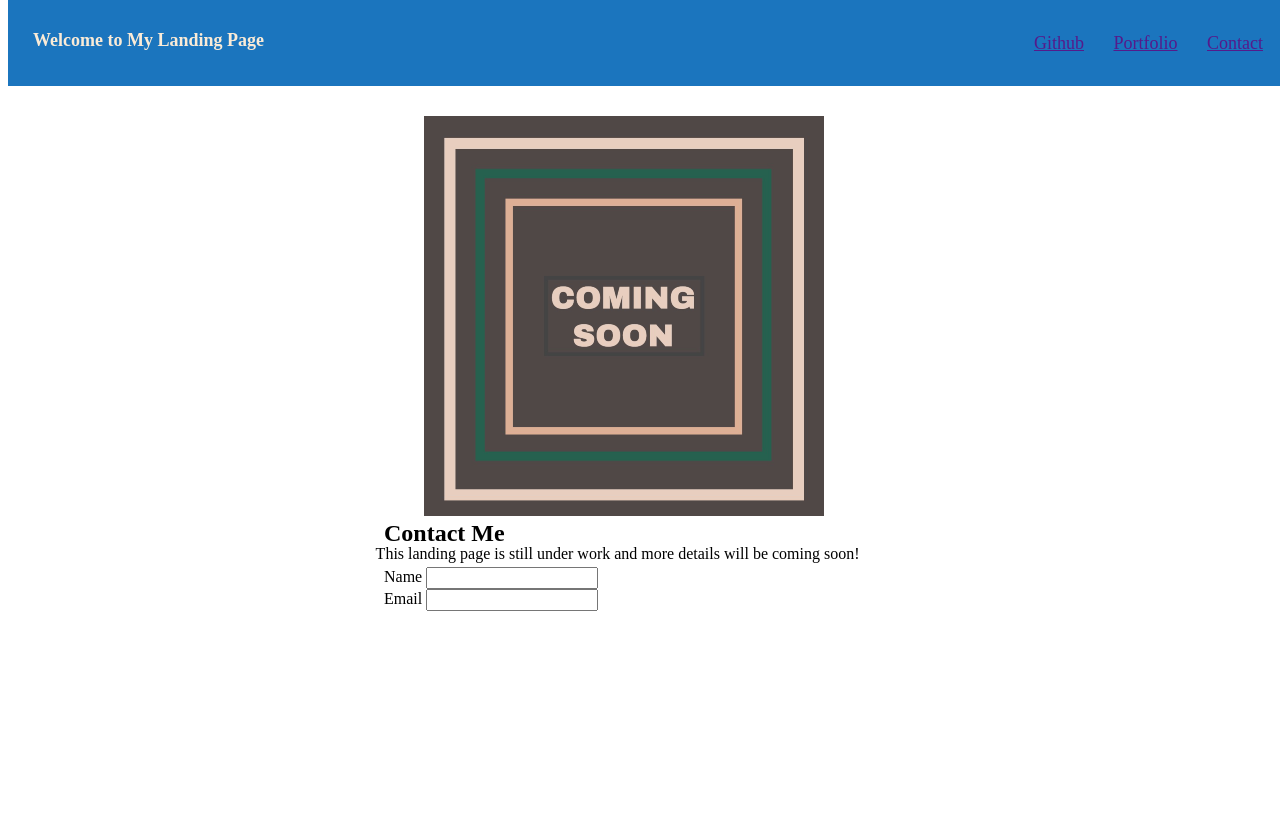
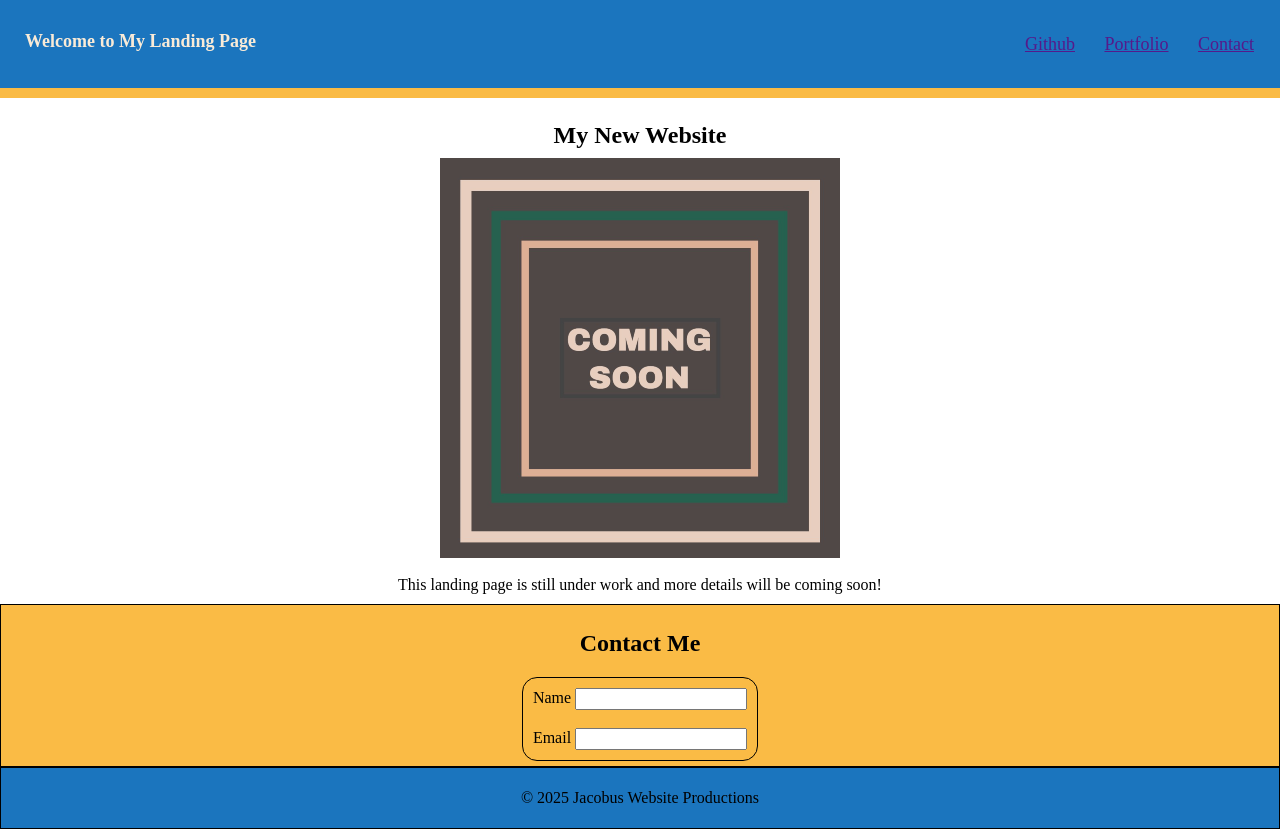
Before and after one commit to Jacobus-Berghoefer/Bootcamp-01-Mini-Project-Landing-Page, a plain HTML site: page index.html in a window 1280 px wide. Before the commit the page ends 800 px from the top, so only its background shows below. Drawn offline with Linux system fonts and the light colour scheme.

Commit message:
primarily changed css displays to account for more display:flex scenerios. Overall improved the layout of the landing page

```diff
--- a/assets/style.css
+++ b/assets/style.css
@@ -4,14 +4,20 @@
     font-family:'Times New Roman', Times, serif;
 }
 
+body{
+    padding: 0% ;
+    margin: 0%;
+}
+
 /*This div container captures the header and the nav bar*/
 div.container{
-    position: fixed;
+    position: relative;
     top: 0;
-    width: 100%;
     color: antiquewhite;
     background-color: #1b75be;
     font-size: 18px;
+    padding: 1px;
+    margin: 0%;
 }
 
 header{
@@ -38,12 +44,30 @@ header ul li{
     margin-right: 25px;
 }
 
-/*landpage-image*/
+div.gap{
+    padding: 5px;
+    background-color: rgb(250, 187, 69);
+}
 
-figure {
-    position: absolute;
-    top: 100px;
-    left: 30%;
+div.imgtitle{
+    display:flex;
+    flex-direction: column;
+    align-items: center;
+    font-size: 24px;
+    padding: 0%;
+    margin: 0%;
+    height: 50px;
+    width: 100%;
+}
+
+/* A container for the landpage-image and it's caption*/
+
+figure.landpage-image {
+    display:flex;
+    flex-direction: column;
+    align-items: center;
+    padding: 5px;
+    margin: 5px;
 }
 
 img {
@@ -51,21 +75,34 @@ img {
 }
 
 figcaption {
-    position: relative;
-    top: 25px;
-    right: 10%;
+
 }
 
 section {
-    position: absolute;
-    top: 500px;
-    left: 30%;
+    display: flex;
+    flex-direction: column;
+    align-items: center;
+    padding: 5px;
+    background-color: rgb(250, 187, 69);
+    border: 1px solid black;
 }
 
 h2 {
 
 }
 
-footer{
+div.inputs {
+    border: 1px solid black;
+    border-radius: 15px;
+    padding: 10px;
 
 }
+
+footer{
+    display: flex;
+    flex-direction: column;
+    align-items: center;
+    padding: 5px;
+    background-color: #1b75be;
+    border: 1px solid black;
+}
--- a/index.html
+++ b/index.html
@@ -23,27 +23,37 @@
             </nav>
         </header>
     </div>
+
+    <div class="gap"></div>
+
+    <div class="imgtitle">
+        <p><strong>My New Website</strong> </p>
+    </div>
+
         <figure class="landpage-image">
             <img src="./assets/landpage-image-1.png" alt="Coming Soon!"/>
-            <figcaption> This landing page is still under work and more details will be coming soon! </figcaption>
+            <figcaption><br>This landing page is still under work and more details will be coming soon!</figcaption>
         </figure>
 
         <!--Contact Form Section-->
         <section>
             <h2>Contact Me</h2>
+                <div class="inputs">
                     <div>
                         <label for="name">Name</label>
                         <input type="text" id="name">
                     </div>
+                    <br>
                     <div>
                         <label for="email">Email</label>
                         <input type="text" id="name">
+                    </div>
                 </div>
         </section>
 
     <!--Footer Requirement-->
     <footer class="footer">
-
+        <p>© 2025 Jacobus Website Productions</p>
     </footer>
 </body>
 </html>
```
Lines whose indentation alone changed are shown as unchanged.
